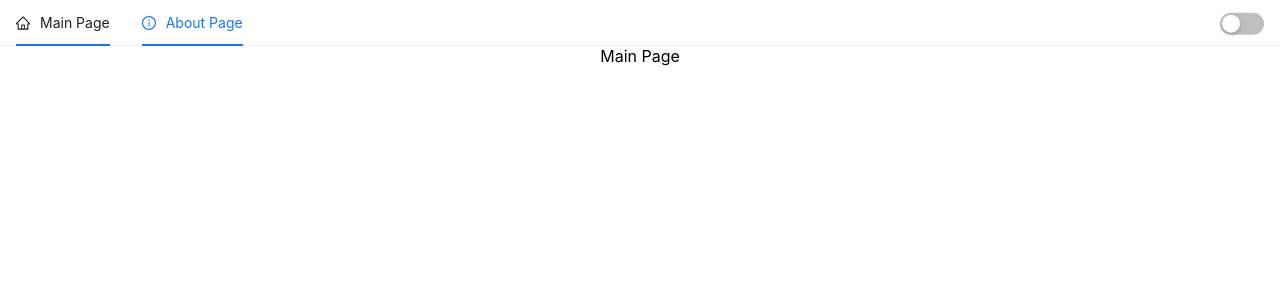
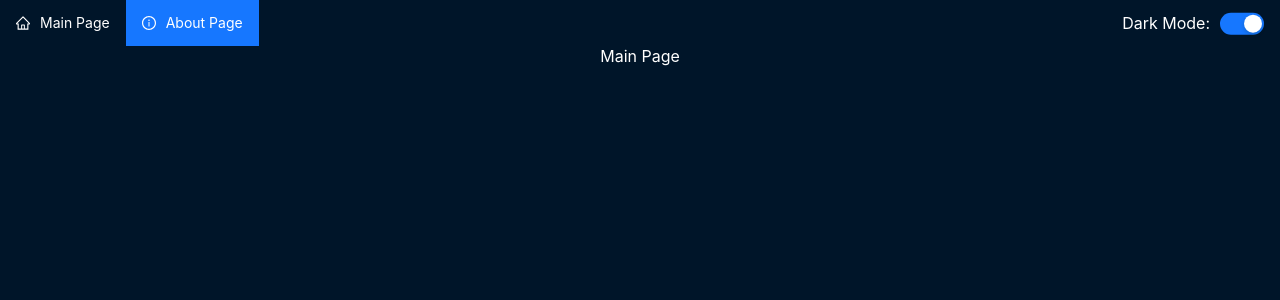
Before and after one commit to wenzhemint/foodtrunk-app, a React (Create React App) app: page / in a window 1280 px wide. Shown: the top 300 px of the page. Built offline with nearby package versions, Linux system fonts and the light colour scheme.

Commit message:
update styles of "Dark Mode" button.

```diff
--- a/src/App.css
+++ b/src/App.css
@@ -36,3 +36,14 @@
     transform: rotate(360deg);
   }
 }
+
+/* common styles */
+.is-dark-mode {
+  background-color: #001529;
+  color: #FFF;
+}
+
+.main-page,
+.about-page {
+  height: 100vh;
+}
--- a/src/components/MenuComp/Menu.module.scss
+++ b/src/components/MenuComp/Menu.module.scss
@@ -6,6 +6,15 @@
         top: 50%;
         transform: translateY(-50%);
         right: 16px;
-        color: #FFF;
+        display: flex;
+        align-items: center;
+
+        .isActive {
+            color: #FFF;
+        }
+
+        .swichModeBtn {
+            margin-left: 10px;
+        }
     }
 }
--- a/src/components/MenuComp/MenuComp.tsx
+++ b/src/components/MenuComp/MenuComp.tsx
@@ -47,7 +47,10 @@ const MenuComp: FC = () => {
       <Menu onClick={onSwichTab} selectedKeys={[selectedTab]} mode="horizontal" items={items} theme={currentTheme==PAGE_THEME.DARK?'dark':'light'} />
 
       <div className={`${styles.swichMode}`}>
-        <Switch onChange={onChangeTheme} defaultChecked={false} />
+        <div className={currentTheme==PAGE_THEME.DARK?`${styles.isActive}`:''}>Dark Mode: </div>
+        <div className={`${styles.swichModeBtn}`}>
+          <Switch onChange={onChangeTheme} defaultChecked={currentTheme==PAGE_THEME.DARK?true:false} />
+        </div>
       </div>
     </div>
   );
--- a/src/context/themeContext.tsx
+++ b/src/context/themeContext.tsx
@@ -7,7 +7,7 @@ export type ThemePropsType = {
 }
 
 const contextDefaultValues: ThemePropsType = {
-    currentTheme: PAGE_THEME.LIGHT,
+    currentTheme: PAGE_THEME.DARK,
     setCurrentTheme: () => {}
 };
 
--- a/src/pages/AboutPage/AboutPage.tsx
+++ b/src/pages/AboutPage/AboutPage.tsx
@@ -1,12 +1,16 @@
-import { FC } from "react"
+import { FC, useContext } from "react"
 import styles from "./AboutPage.module.scss"
 import MenuComp from "../../components/MenuComp/MenuComp"
+import { ThemeContext } from "../../context/themeContext";
+import { PAGE_THEME } from "../../config/constants";
 
 const AboutPage: FC = () => {
+    const { currentTheme } = useContext(ThemeContext)
+
     return (
-        <div className="about-page">
+        <div className={`about-page ${currentTheme==PAGE_THEME.DARK?'is-dark-mode':''}`}>
             <MenuComp />
-            <div className="content">
+            <div>
                 About Page
             </div>
         </div>
--- a/src/pages/MainPage/MainPage.tsx
+++ b/src/pages/MainPage/MainPage.tsx
@@ -1,12 +1,15 @@
-import { FC } from "react"
+import { FC, useContext } from "react"
 import styles from "./MainPage.module.scss"
 import MenuComp from "../../components/MenuComp/MenuComp"
+import { ThemeContext } from "../../context/themeContext"
+import { PAGE_THEME } from "../../config/constants"
 
 const MainPage: FC = () => {
+    const { currentTheme } = useContext(ThemeContext)
     return (
-        <div className="main-page">
+        <div className={`main-page ${currentTheme==PAGE_THEME.DARK?'is-dark-mode':''}`}>
             <MenuComp />
-            <div className="content">
+            <div>
                 Main Page
             </div>
         </div>
```
